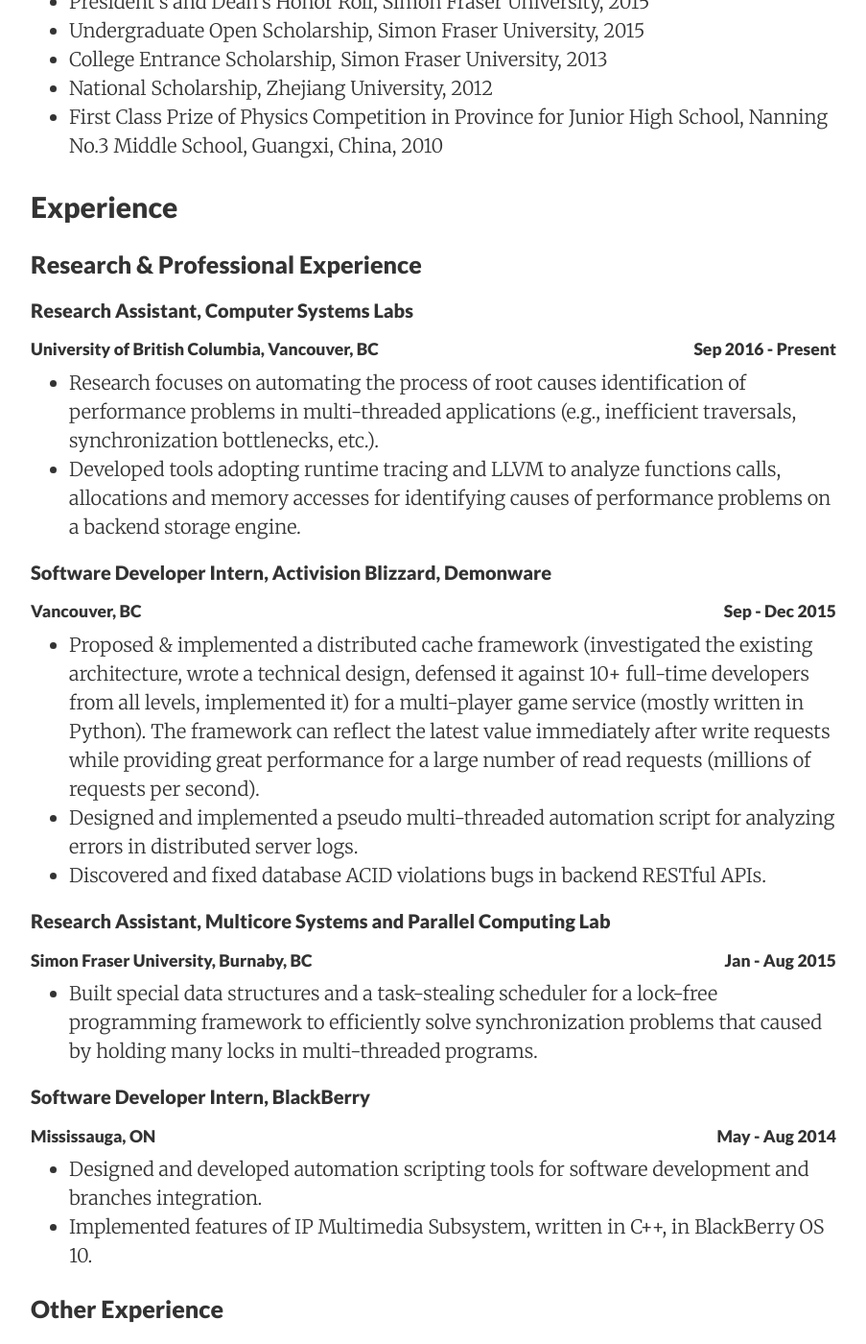
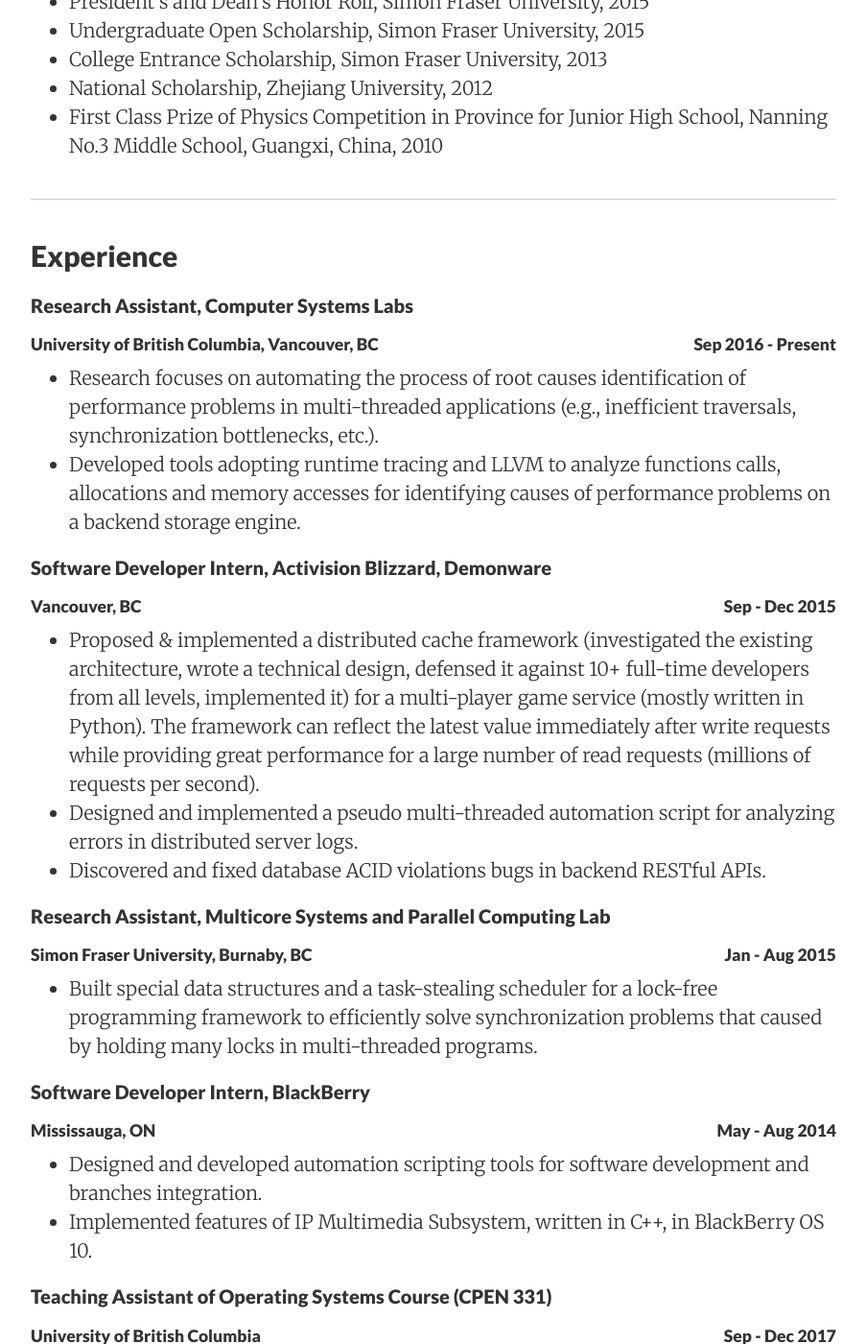
Before and after one commit to Louis-Ye/Louis-Ye.github.io, a Jekyll site: the page built from cv/index.md, in a window 1280 px wide and 1400 px high, scrolled down 1401 px. Shown: the whole window at 96% size, without its empty margins (188-1091 px from the left). Built offline with Jekyll 4.4.1, drawn with Linux system fonts in a browser that asks for light colours; nearby versions of some CDN libraries.

Commit message:
Update CV format

```diff
--- a/_includes/experience.html
+++ b/_includes/experience.html
@@ -1,5 +1,3 @@
-
-### Research & Professional Experience
 
 #### Research Assistant, Computer Systems Labs
 <h5> University of British Columbia, Vancouver, BC <span class="float-right">Sep 2016 - Present</span> </h5>
@@ -25,8 +23,6 @@
 * Implemented features of IP Multimedia Subsystem, written in C++, in BlackBerry OS 10.
 
 
-### Other Experience
-
 #### Teaching Assistant of Operating Systems Course (CPEN 331)
 <h5> University of British Columbia  <span class="float-right">Sep - Dec 2017</span> </h5>
 * Assisting students to hack an OS kernel written in C, which is runnable on MIPS architecture
--- a/cv/index.md
+++ b/cv/index.md
@@ -41,8 +41,10 @@ tags: Curriculum Vitae
 * National Scholarship, Zhejiang University, 2012
 * First Class Prize of Physics Competition in Province for Junior High School, Nanning No.3 Middle School, Guangxi, China, 2010
 
+<hr>
 <h2 id="Experience">Experience</h2>
 {% include experience.html %}
 
+<hr>
 <h2 id="Projects">Projects</h2>
 {% include projects.html %}
```
